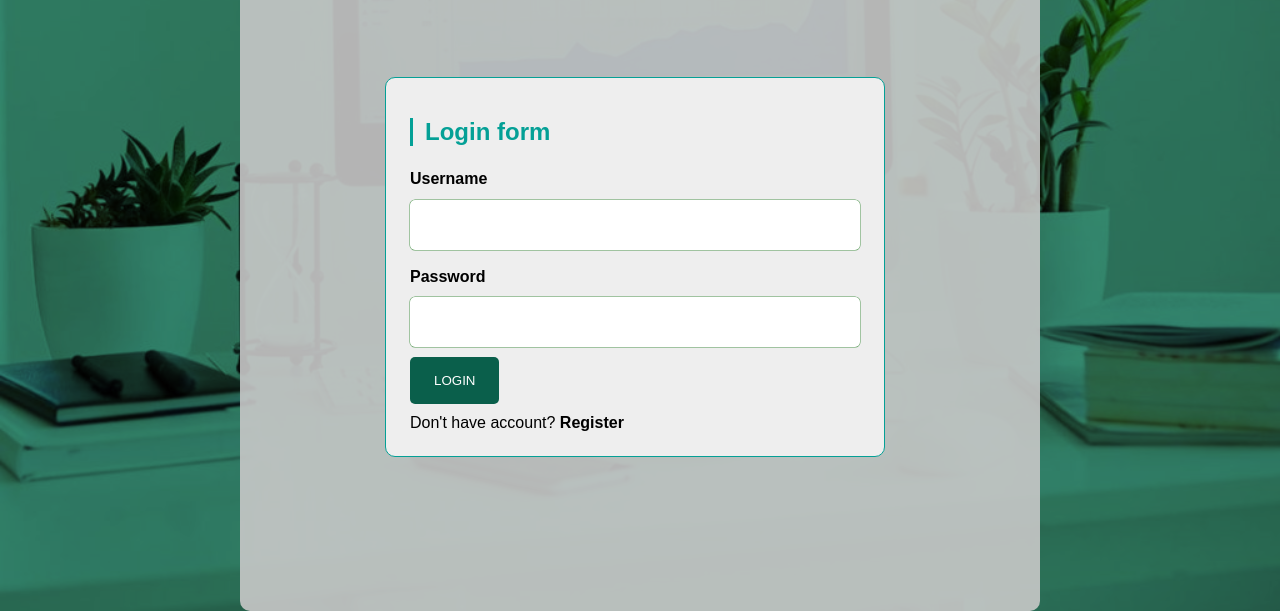
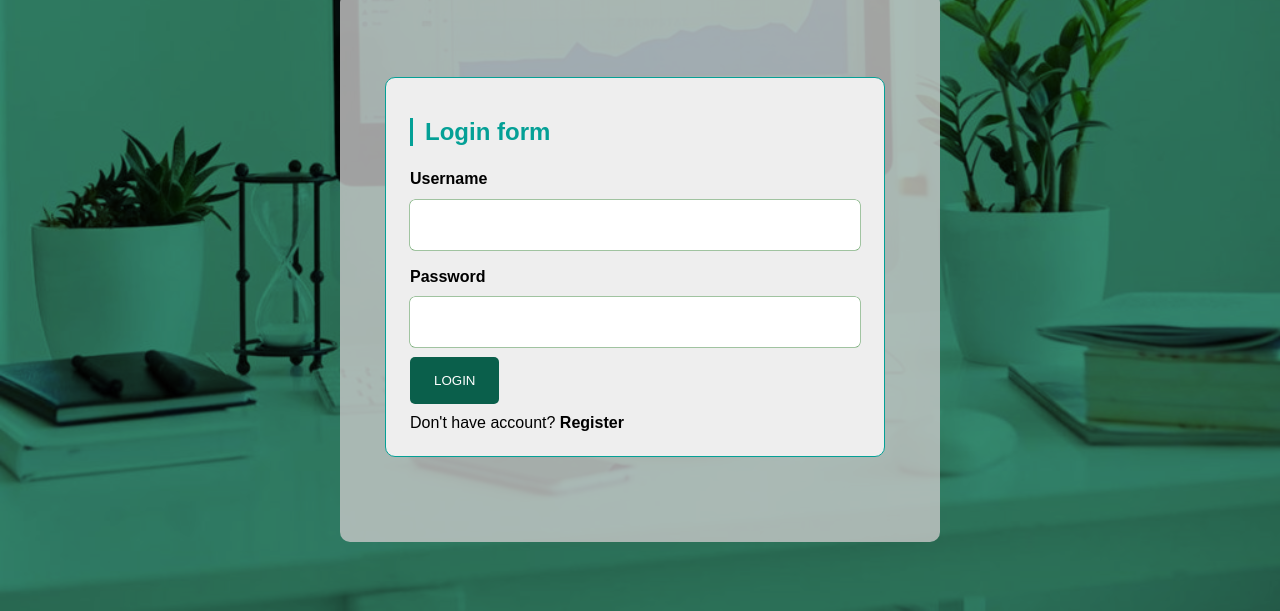
Before and after one commit to imcodes/intro-to-html-css-js, a plain HTML site: page index.html in a window 1280 px wide. Shown: the part 189-800 px from the top of the page. Drawn offline with Linux system fonts and the light colour scheme.

Commit message:
added Javascript and Modified the CSS, rearranged file structure

```diff
--- a/assets/css/style.css
+++ b/assets/css/style.css
@@ -31,13 +31,13 @@ body{
 .container {
     display: flex;
     justify-content: center;
-    flex-grow: 1;
+    flex-grow: 0.5;
     align-items: center;
     width: 95%;
-    max-width: 800px;
-    padding: 1.5rem;
+    max-width: 600px;
+    padding: 1rem;
     gap:1rem;
-    background:rgba(200,200,200,.9);
+    background:rgba(200,200,200,.8);
     border-radius: 10px ;
 
 }
```
